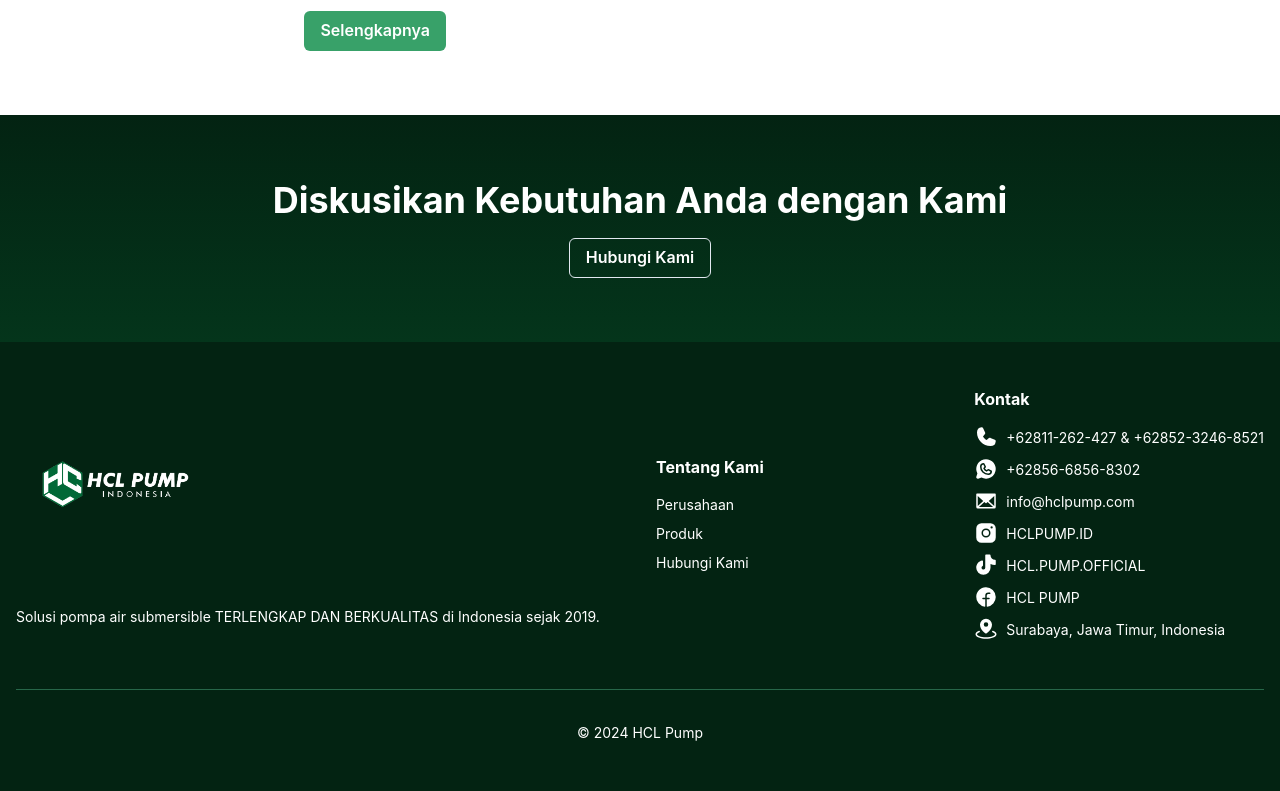
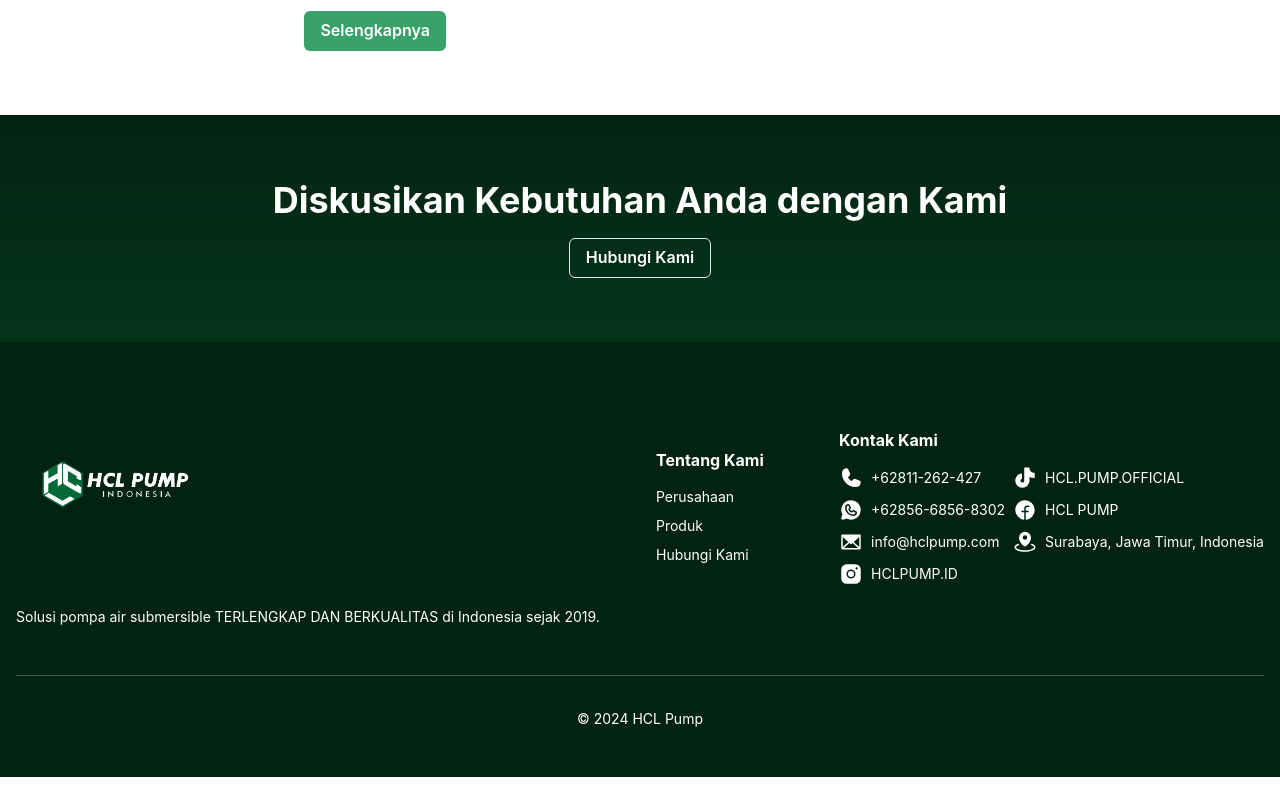
Before and after one commit to sawojajar/hcl-landingpage, a Next.js app: page / in a window 1280 px wide. Shown: the part 3106-3897 px from the top of the page. Built offline with nearby package versions, Linux system fonts and the light colour scheme.

Commit message:
fix: layout feedback

```diff
--- a/src/components/footer.tsx
+++ b/src/components/footer.tsx
@@ -37,13 +37,14 @@
 
                         <Stack spacing={4}>
                             <Heading as="h3" size="sm">
-                                Kontak
+                                Kontak Kami
                             </Heading>
+                            <HStack spacing={2} alignItems='flex-start'>
                                 <Stack spacing={2} fontSize="sm">
                                     <Link href='tel:+62811262427' target='_blank'>
                                         <Box display='flex' alignItems='center' gap={2}>
                                             <Phone size={24} weight="fill" color="white" />
-                                        <Text>+62811-262-427 & +62852-3246-8521</Text>
+                                            <Text>+62811-262-427</Text>
                                         </Box>
                                     </Link>
                                     <Link href='https://wa.me/6285655588302' target='_blank'>
@@ -64,6 +65,8 @@
                                             <Text>HCLPUMP.ID</Text>
                                         </Box>
                                     </Link>
+                                </Stack>
+                                <Stack spacing={2} fontSize="sm">
                                     <Link href='https://www.tiktok.com/@hcl.pump.official' target='_blank'>
                                         <Box display='flex' alignItems='center' gap={2}>
                                             <TiktokLogo size={24} weight="fill" color="white" />
@@ -81,6 +84,7 @@
                                         <Text>Surabaya, Jawa Timur, Indonesia</Text>
                                     </Box>
                                 </Stack>
+                            </HStack>
                         </Stack>
                     </HStack>
                 </Grid>
--- a/src/screen/AboutUsScreen.tsx
+++ b/src/screen/AboutUsScreen.tsx
@@ -37,7 +37,7 @@
                         </Box>
                         <Box flex={1} display='flex' flexDir='column'>
                             <Text color="gray.600" fontSize="lg">
-                                Sejak berdiri 2019, kami telah menjadi pemimpin pasar dalam industri pompa air di Indonesia dan menjadi Brand Pompa Submersible Terlengkap.
+                                Berdiri sejak 2019, kami telah menjadi pemimpin pasar dalam industri pompa air di Indonesia dan menjadi Brand Pompa Submersible Terlengkap.
                             </Text>
                             <Link href="/contact-us">
                                 <Button colorScheme="green" size="lg" width="fit-content">
@@ -182,7 +182,7 @@
             <Box py={20} bg="black" color="white" bgGradient='linear(to-t, #04351B, #032312)'>
                 <Container maxW="7xl" textAlign="center">
                     <Heading as="h2" size="xl" mb={4}>
-                        Diskusikan Kebutuhan Anda dengan Ahli Kami
+                        Diskusikan Kebutuhan Anda dengan Kami
                     </Heading>
                     <Link href="/contact-us">
                         <Button variant="outline" color="white" _hover={{ bg: "primary.800" }}>
```
Lines whose indentation alone changed are shown as unchanged.
